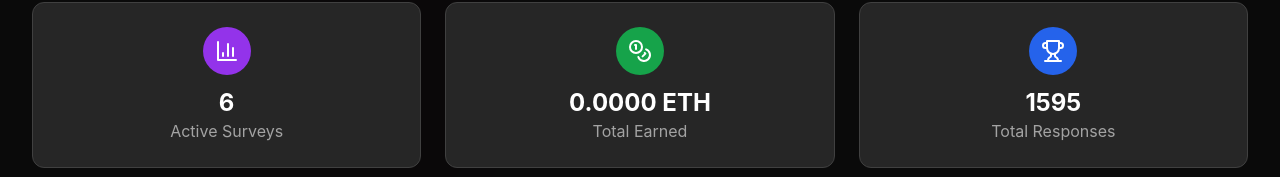
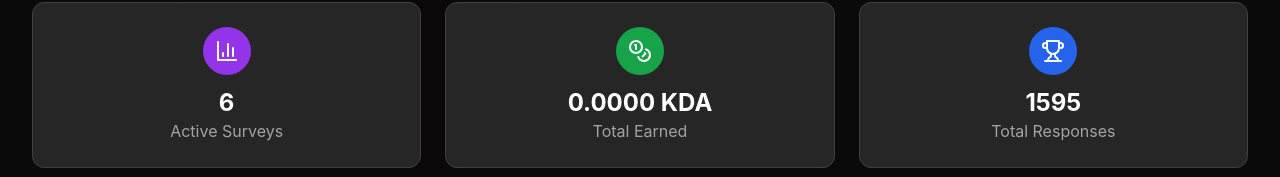
Before and after one commit to ombhanushaliii/debiased, a Next.js app in the folder client/: page /community in a window 1280 px wide. Shown: the part 203-380 px from the top of the page. Built offline with nearby package versions, Linux system fonts and the light colour scheme.

Commit message:
fix: payouts currency

```diff
--- a/client/src/app/community/page.tsx
+++ b/client/src/app/community/page.tsx
@@ -127,7 +127,7 @@ export default function CommunityPage() {
             <div className="w-12 h-12 bg-green-600 rounded-full flex items-center justify-center mx-auto mb-3">
               <Coins className="text-white" size={24} />
             </div>
-            <div className="text-2xl font-bold text-white">{totalEarned.toFixed(4)} ETH</div>
+            <div className="text-2xl font-bold text-white">{totalEarned.toFixed(4)} KDA</div>
             <div className="text-neutral-400">Total Earned</div>
           </div>
 
@@ -163,7 +163,7 @@ export default function CommunityPage() {
                 className="bg-neutral-900 border border-neutral-700 text-white rounded-lg px-4 py-2 min-w-[140px] focus:outline-none focus:border-purple-500 transition-colors duration-200"
               >
                 <option value="all">All Surveys</option>
-                <option value="high-reward">High Reward (0.001+ ETH)</option>
+                <option value="high-reward">High Reward (0.001+ KDA)</option>
                 <option value="quick">Quick (≤3 questions)</option>
                 <option value="almost-complete">Almost Complete</option>
               </select>
@@ -242,7 +242,7 @@ export default function CommunityPage() {
               You&apos;ve successfully completed the survey and earned:
             </p>
             <div className="text-3xl font-bold text-green-600 mb-4">
-              {rewardAmount} ETH
+              {rewardAmount} KDA
             </div>
             <p className="text-sm text-ink-500">
               Reward has been sent to your wallet
```
